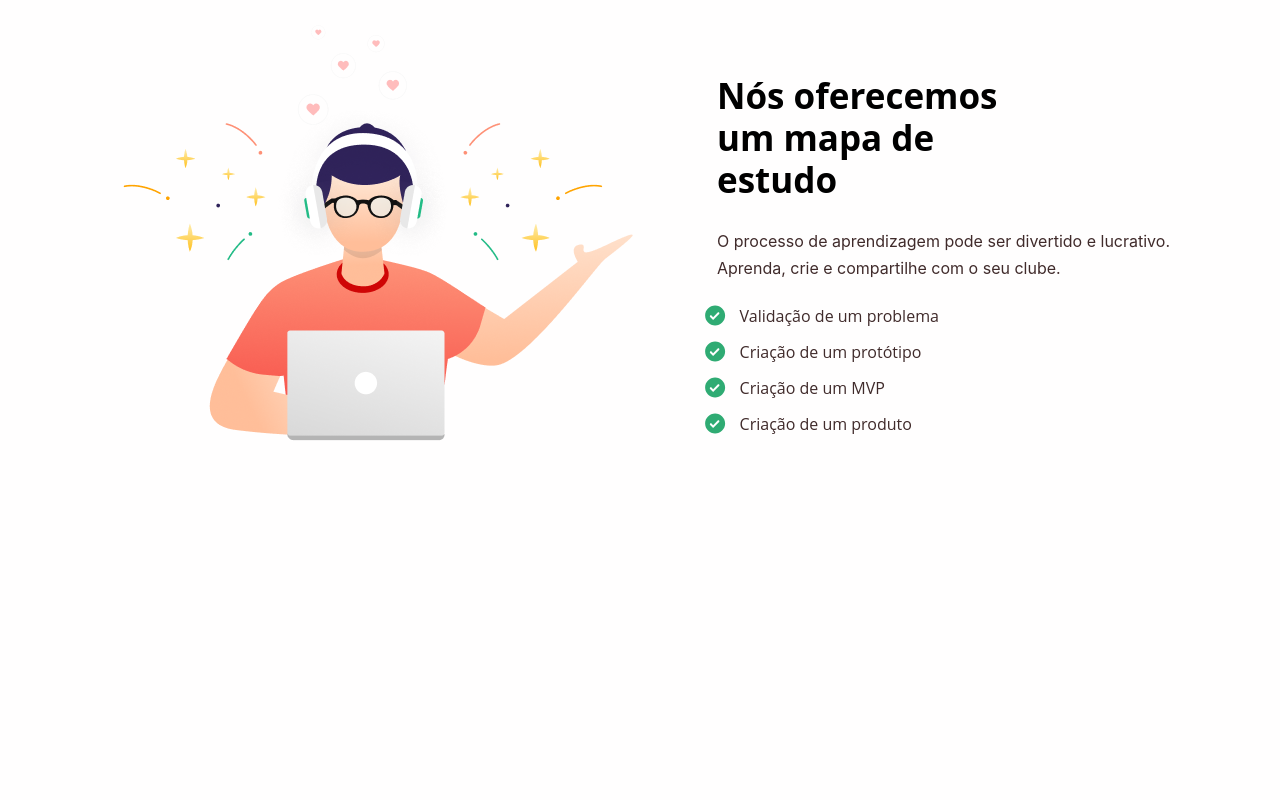
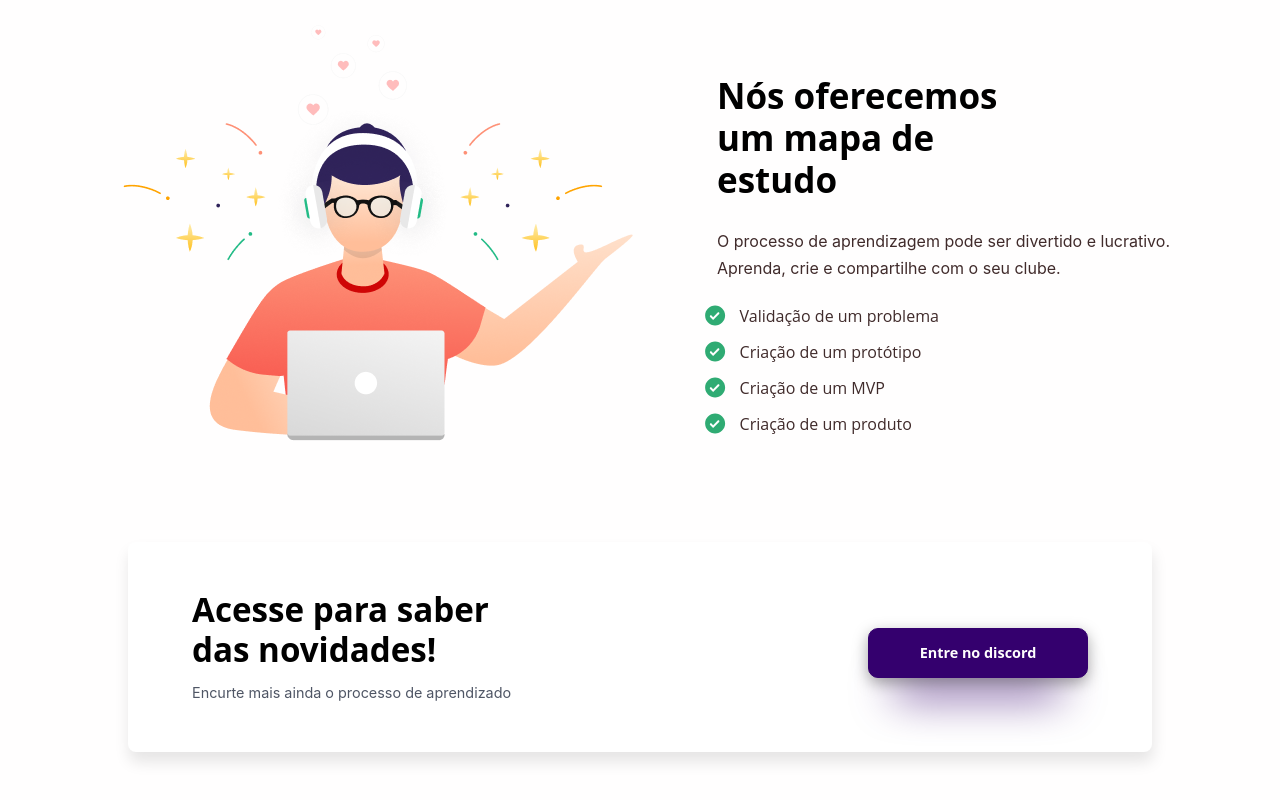
Before and after one commit to felipealbuquerq/primeirasemanadothinker, an Angular app in the folder angular/: page / in a window 1280 px wide. Shown: the part 875-1675 px from the top of the page. Before the commit the page ends 1353 px from the top, so only its background shows below. Built offline with nearby package versions, Linux system fonts and the light colour scheme.

Commit message:
feat: #7 - add cta-card-footer component

```diff
--- a/angular/src/app/app.component.html
+++ b/angular/src/app/app.component.html
@@ -2,4 +2,5 @@
 <app-home></app-home>
 <app-counter></app-counter>
 <app-process></app-process>
+<app-cta-card-footer></app-cta-card-footer>
 <router-outlet></router-outlet>
--- a/angular/src/app/app.module.ts
+++ b/angular/src/app/app.module.ts
@@ -9,6 +9,7 @@ import { MenuComponent } from './menu/menu.component';
 import { HomeComponent } from './home/home.component';
 import { CounterComponent } from './counter/counter.component';
 import { ProcessComponent } from './process/process.component';
+import { CtaCardFooterComponent } from './cta-card-footer/cta-card-footer.component';
 
 @NgModule({
   declarations: [
@@ -16,7 +17,8 @@ import { ProcessComponent } from './process/process.component';
     MenuComponent,
     HomeComponent,
     CounterComponent,
-    ProcessComponent
+    ProcessComponent,
+    CtaCardFooterComponent
   ],
   imports: [
     BrowserModule,
--- /dev/null
+++ b/angular/src/app/cta-card-footer/cta-card-footer.component.html
@@ -0,0 +1,22 @@
+<section class="mb-10">
+  <div class="card-container">
+    <div class="card-row">
+      <h2>
+        Acesse para saber<br />
+        das novidades!
+      </h2>
+      <div class="effect">
+        <button
+          class="btn btn-primary cta"
+          (click)="getDiscord()"
+          role="button"
+        >
+          Entre no discord
+        </button>
+      </div>
+    </div>
+    <div class="card-row text-black-50">
+      <small class="mt-1"> Encurte mais ainda o processo de aprendizado</small>
+    </div>
+  </div>
+</section>
--- /dev/null
+++ b/angular/src/app/cta-card-footer/cta-card-footer.component.scss
@@ -0,0 +1,47 @@
+section {
+  display: flex;
+  justify-content: center;
+  & .card-container {
+    background-color: var(--white);
+    box-shadow: 1px 10px 15px rgba(0, 0, 0, 0.1);
+    border-radius: 0.5rem;
+    padding: 3rem 4rem;
+    display: flex;
+    flex-direction: column;
+    justify-content: center;
+    max-width: 1100px;
+    width: 80%;
+    & .card-row {
+      display: flex;
+      flex-direction: row;
+      justify-content: space-between;
+      align-items: flex-end;
+      & small {
+        color: var(--base-color-text);
+        font-size: 0.9rem;
+      }
+      .effect {
+        position: relative;
+        z-index: 1;
+        &::before {
+          content: "";
+          width: 170px;
+          height: 1rem;
+          bottom: -1rem;
+          left: 50%;
+          transform: translateX(-50%);
+          border-radius: 1rem;
+          background-color: var(--primary-color);
+          position: absolute;
+          z-index: -1;
+          filter: blur(22px);
+        }
+      }
+      button {
+        font-weight: bold;
+        font-size: 0.9rem;
+        max-width: 220px;
+      }
+    }
+  }
+}
--- /dev/null
+++ b/angular/src/app/cta-card-footer/cta-card-footer.component.ts
@@ -0,0 +1,14 @@
+import { Component } from '@angular/core';
+
+@Component({
+  selector: 'app-cta-card-footer',
+  templateUrl: './cta-card-footer.component.html',
+  styleUrls: ['./cta-card-footer.component.scss'],
+})
+export class CtaCardFooterComponent {
+  discordLink = 'https://discord.gg/swaQNf9';
+
+  getDiscord() {
+    window.open(this.discordLink, '_blank');
+  }
+}
```
Also changed, not shown: 1 other file (tests, documents, lock files or other folders).
